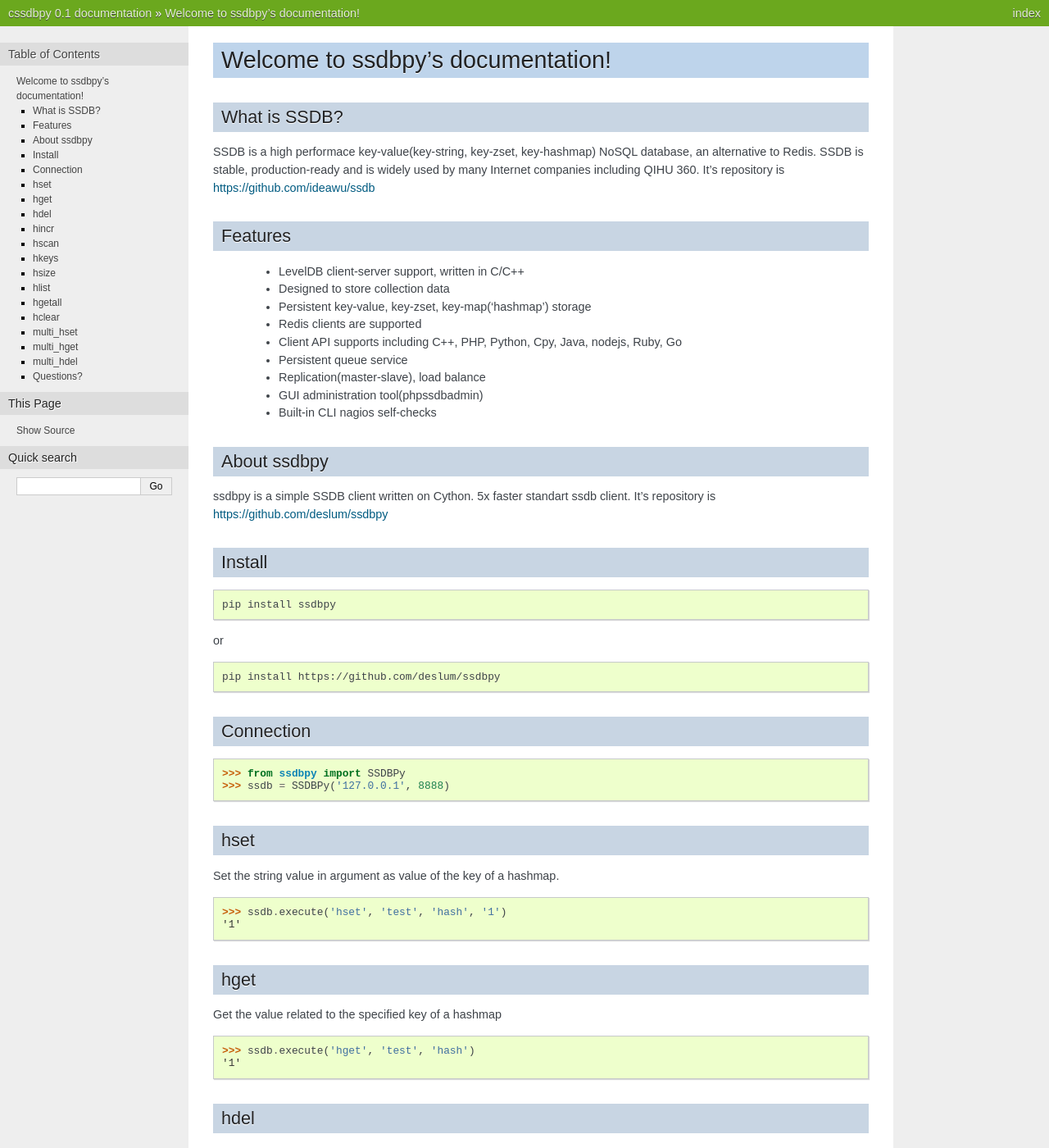
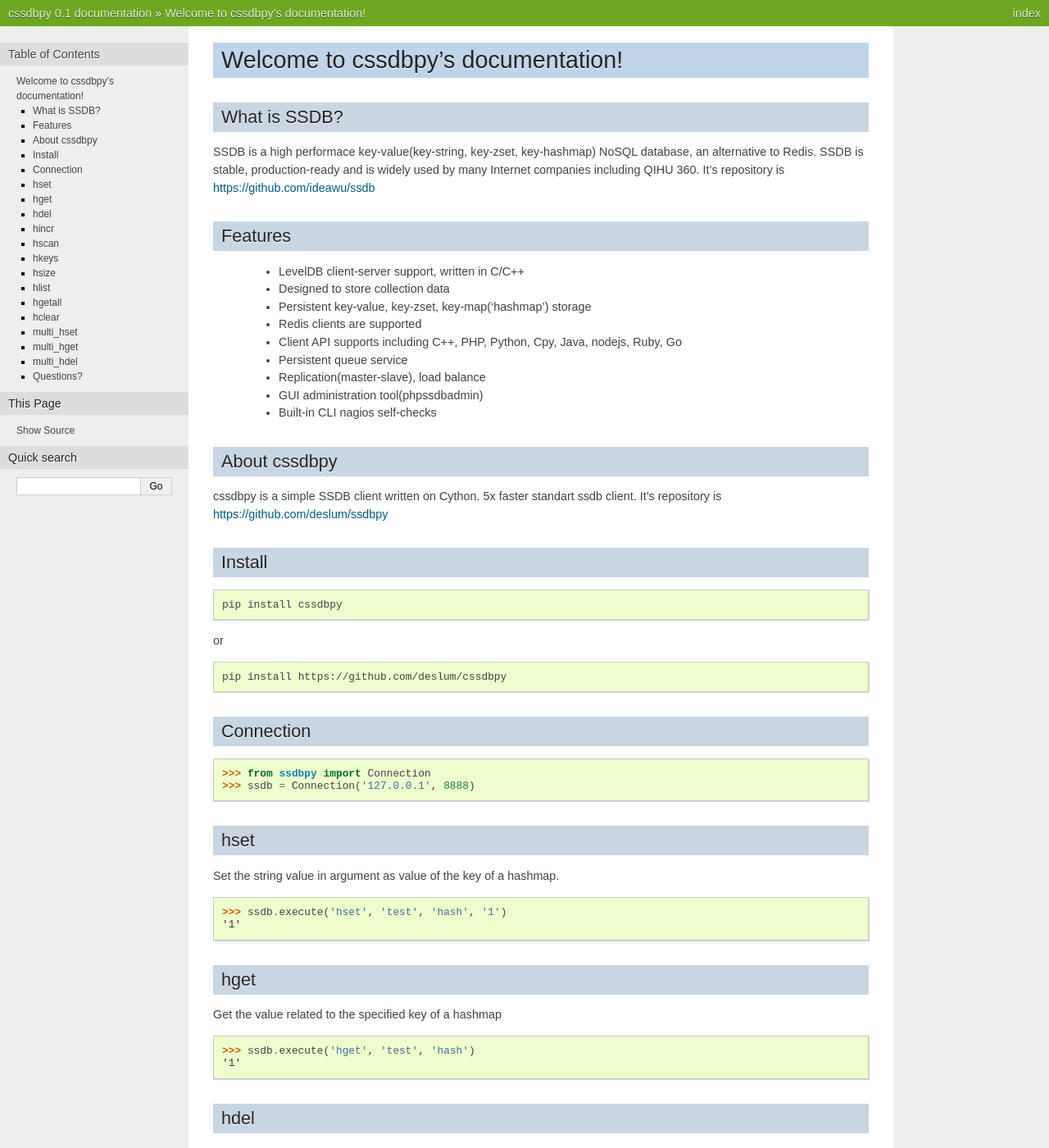
Before and after one commit to deslum/cssdbpy, a Sphinx documentation site: the page built from docs/index.rst, in a window 1280 px wide and 1400 px high. Shown: the whole window at 82% size. Built offline with Sphinx 7.4.7, drawn with Linux system fonts in a browser that asks for light colours; some of the changed text lies outside the part shown.

Commit message:
Update index.rst

```diff
--- a/docs/index.rst
+++ b/docs/index.rst
@@ -1,4 +1,4 @@
-Welcome to ssdbpy's documentation!
+Welcome to cssdbpy's documentation!
 ===================================
 
 What is SSDB?
@@ -22,10 +22,10 @@
  * Built-in CLI nagios self-checks
 
 
-About ssdbpy
+About cssdbpy
 -------------
 
-ssdbpy is a simple SSDB client written on Cython. 5x faster standart ssdb client.
+cssdbpy is a simple SSDB client written on Cython. 5x faster standart ssdb client.
 It's repository is https://github.com/deslum/ssdbpy
 
 
@@ -34,21 +34,21 @@
 
 .. code-block:: bash
 
-   pip install ssdbpy
+   pip install cssdbpy
 
 or
 
 .. code-block:: bash
 
-   pip install https://github.com/deslum/ssdbpy
+   pip install https://github.com/deslum/cssdbpy
 
 Connection
 ----------
 
 .. code-block:: python
 
-    >>> from ssdbpy import SSDBPy
-    >>> ssdb = SSDBPy('127.0.0.1', 8888)
+    >>> from ssdbpy import Connection
+    >>> ssdb = Connection('127.0.0.1', 8888)
 
 hset
 ---------------
```
